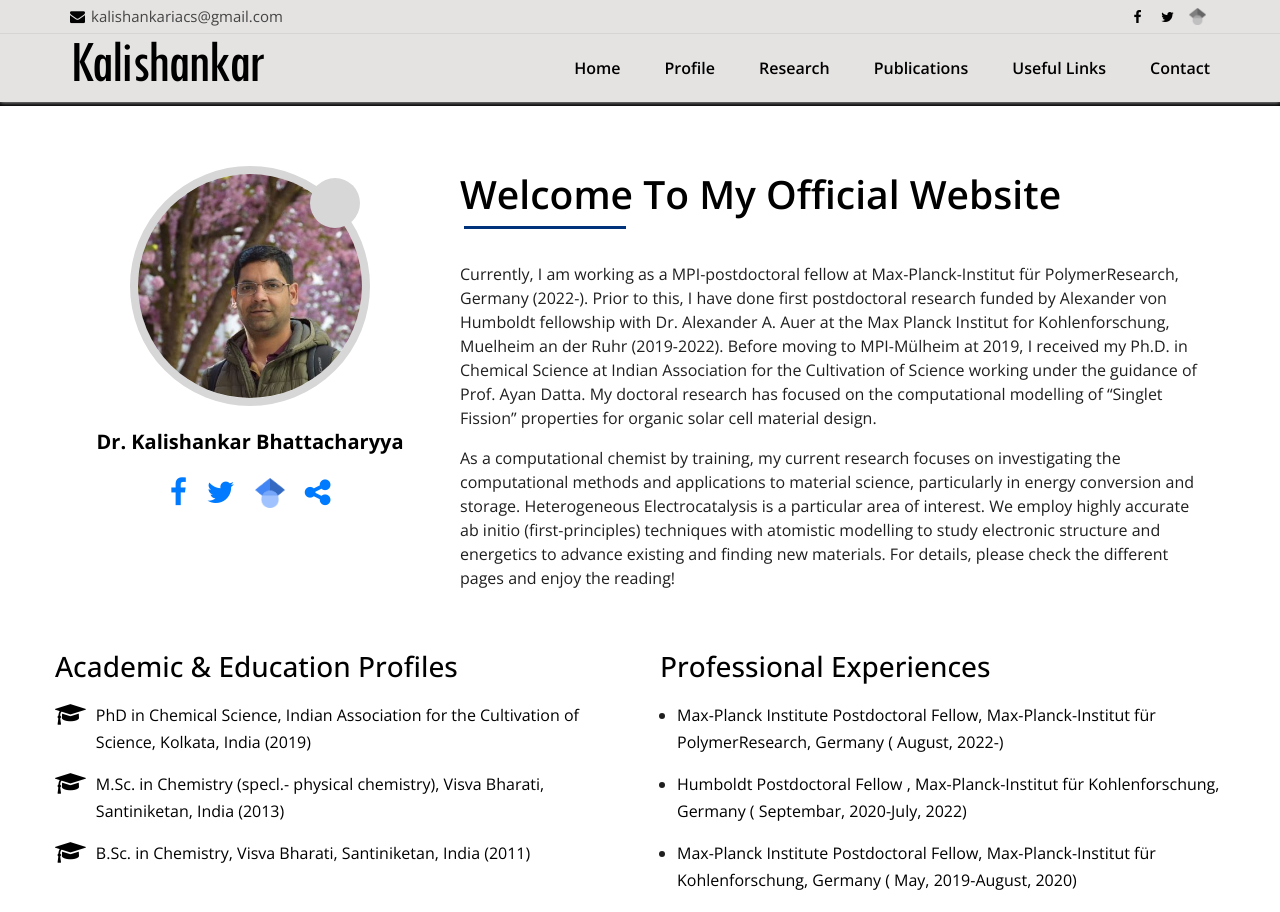
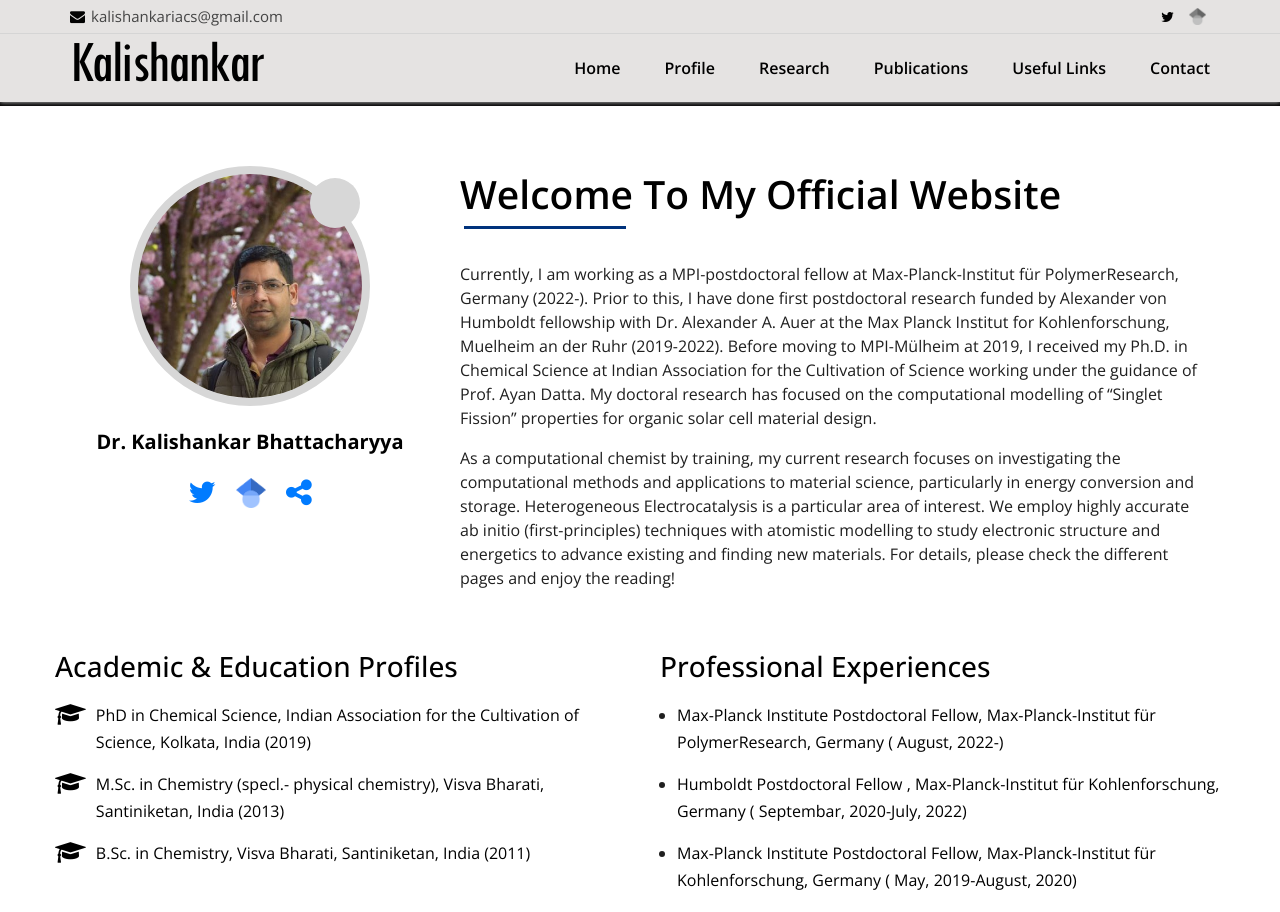
Before and after one commit to qckb/website, a plain HTML site: page index.html in a window 1280 px wide. Shown: the top 912 px of the page. Drawn offline with nearby package versions, Linux system fonts and the light colour scheme.

Commit message:
index.html

```diff
--- a/index.html
+++ b/index.html
@@ -47,10 +47,10 @@
                     </div>
                     <div class="right">
                         <ul>
-                            <li><a href="#" title="facebook"><i class="fa fa-facebook"></i></a></li>
+                            <!-- <li><a href="#" title="facebook"><i class="fa fa-facebook"></i></a></li> -->
                             <li><a href="https://twitter.com/kalishankar4" title="twitter"><i class="fa fa-twitter"></i></a></li>
                             <!-- <li><a href="#" title="instagram"><i class="fa fa-instagram"></i></a></li> -->
-                            <li><a href="#" title="scholar"><img src="images/scholar-icon.png"></a></li>
+                            <li><a href="https://scholar.google.com/citations?user=DONQcl4AAAAJ&hl=en" title="scholar"><img src="images/scholar-icon.png"></a></li>
                         </ul>
                     </div>
                 </div>
@@ -105,11 +105,11 @@
                         <h3>Dr. Kalishankar Bhattacharyya</h3>
                         <div class="shire-icon">
                             <ul>
-                                <li><a href="#" title="facebook"><i class="fa fa-facebook"></i></a></li>
-                                <li><a href="#" title="twitter"><i class="fa fa-twitter"></i></a></li>
+                                <!-- <li><a href="#" title="facebook"><i class="fa fa-facebook"></i></a></li> -->
+                                <li><a href="https://twitter.com/kalishankar4" title="twitter"><i class="fa fa-twitter"></i></a></li>
                                 <!-- <li><a href="#" title="instagram"><i class="fa fa-instagram"></i></a></li> -->
-                                <li><a href="#" title="scholar"><img src="images/scholar-icon.png"></a></li>
-                                <li><a href="#" title="linkedin"><i class="fa fa-share-alt"></i></a></li>
+                                <li><a href="https://scholar.google.com/citations?user=DONQcl4AAAAJ&hl=en" title="scholar"><img src="images/scholar-icon.png"></a></li>
+                                <li><a href="https://www.linkedin.com/in/kalishankar-bhattacharyya-10aa08144/" title="linkedin"><i class="fa fa-share-alt"></i></a></li>
 
                             </ul>
                         </div>
```
